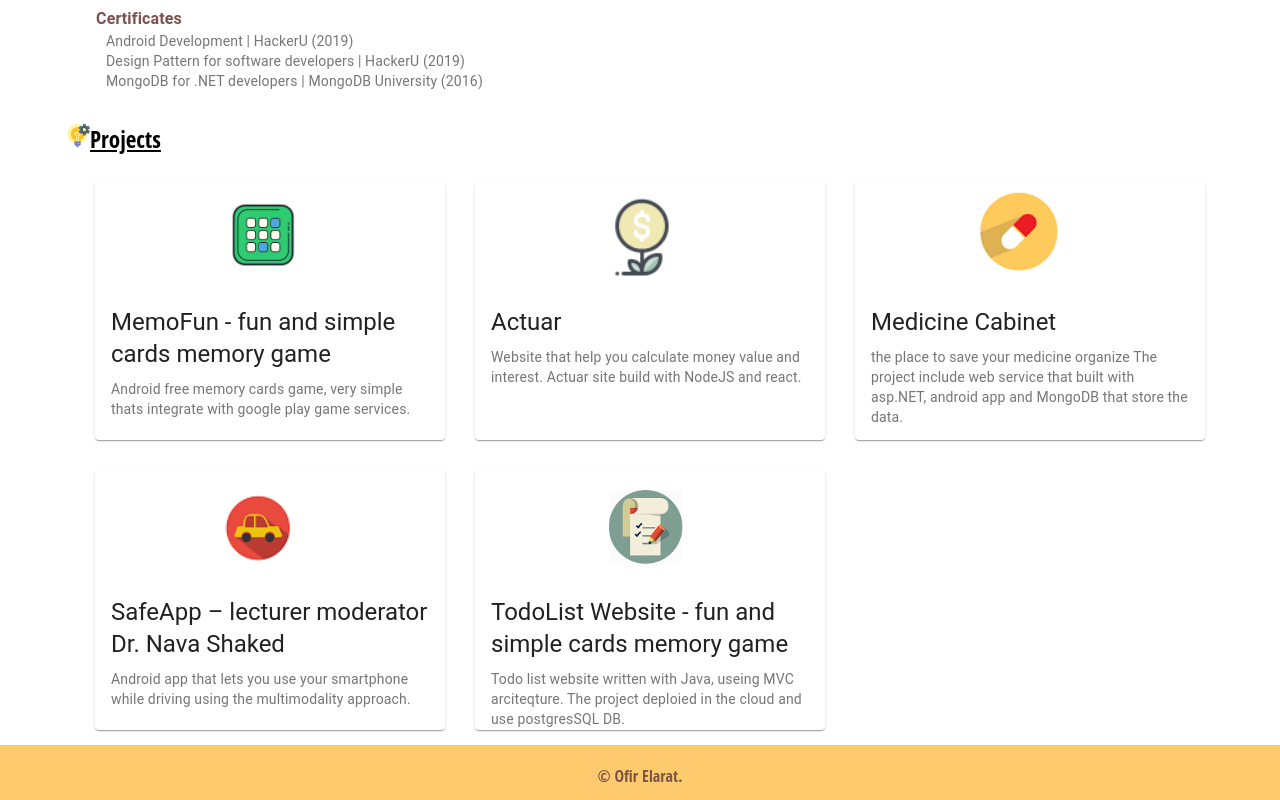
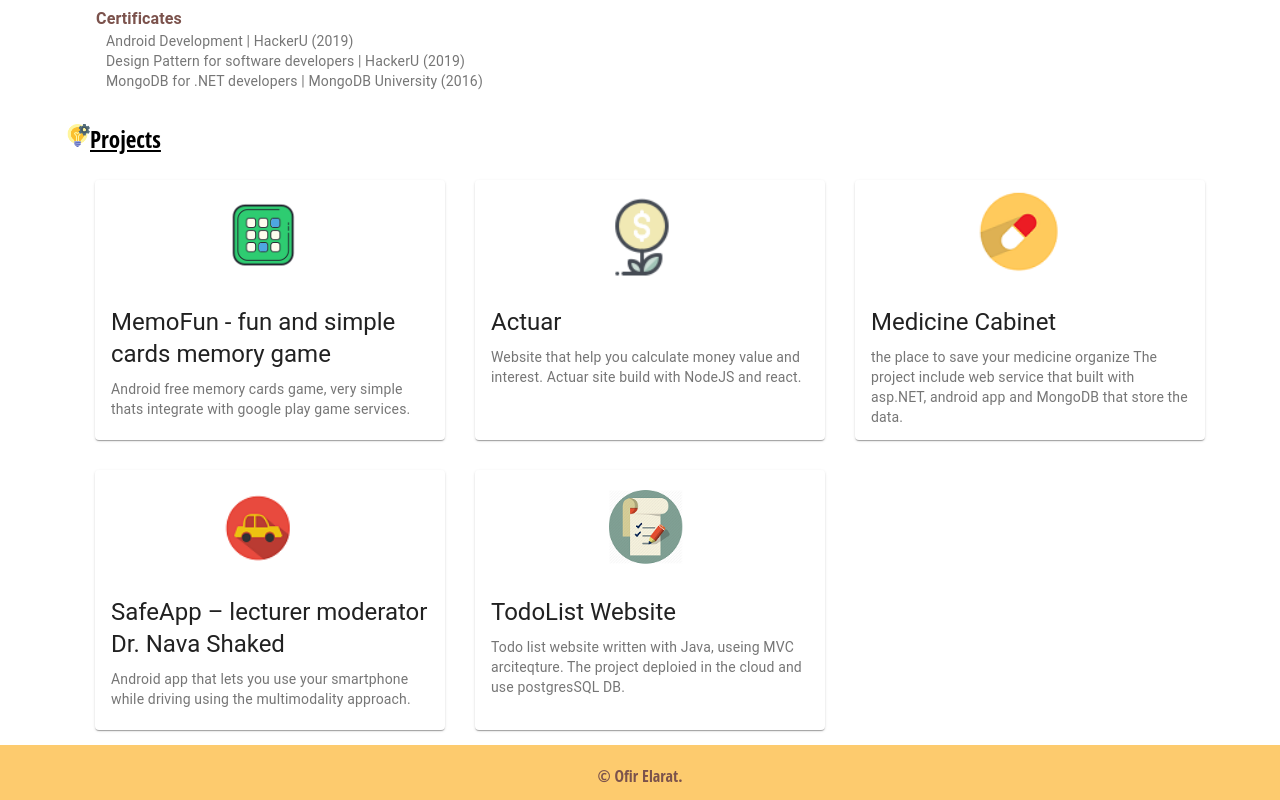
Before and after one commit to ofirelarat/ResumeSite, a React (Create React App) app: page / in a window 1280 px wide. Shown: the part 1127-1927 px from the top of the page. Built offline with nearby package versions, Linux system fonts and the light colour scheme.

Commit message:
fix project title

```diff
--- a/src/components/projects/peojects.js
+++ b/src/components/projects/peojects.js
@@ -39,7 +39,7 @@ function Projects() {
             'linkLabel': 'GitHub page'
         },
         {
-            'title': 'TodoList Website - fun and simple cards memory game',
+            'title': 'TodoList Website',
             'image': '/images/todolist-icon.png',
             'description': `Todo list website written with Java, useing MVC arciteqture.
                             The project deploied in the cloud and use postgresSQL DB.`,
```
